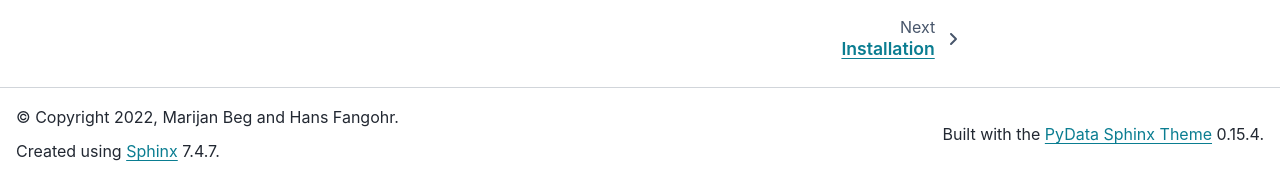
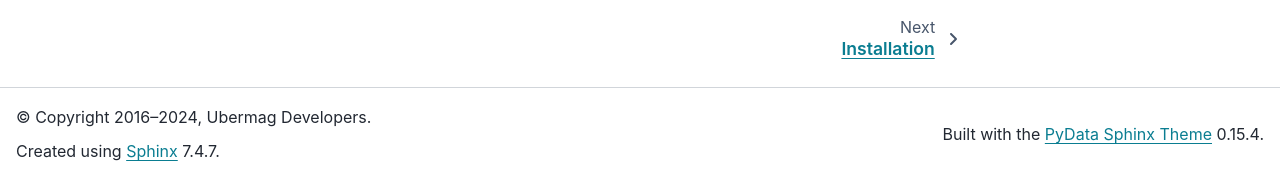
Before and after one commit to ubermag/ubermag.github.io, a Sphinx documentation site: the page built from source/index.rst, in a window 1280 px wide and 900 px high, scrolled down 3720 px. Shown: the part 719-897 px from the top of the window. Built offline with Sphinx 7.4.7 and the PyData theme 0.15.4, drawn with Linux system fonts in a browser that asks for light colours; pages that are not in the unit, such as notebooks, are missing from menus.

Commit message:
Update copyright for website footer

```diff
--- a/source/conf.py
+++ b/source/conf.py
@@ -17,7 +17,7 @@
 # -- Project information -----------------------------------------------------
 
 project = 'ubermag'
-copyright = '2022, Marijan Beg and Hans Fangohr'
+copyright = '2016–2024, Ubermag Developers'
 author = ('Marijan Beg, Martin Lang, Ryan A. Pepper, Thomas Kluyver, '
           'Jeroen Mulkers, Jonathan Leliaert, and Hans Fangohr')
 
```
